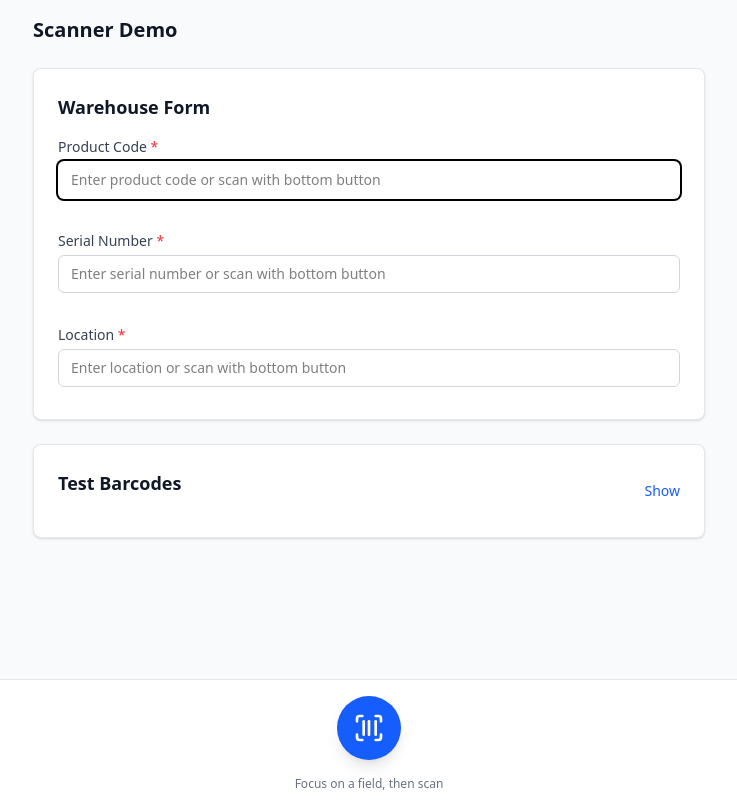
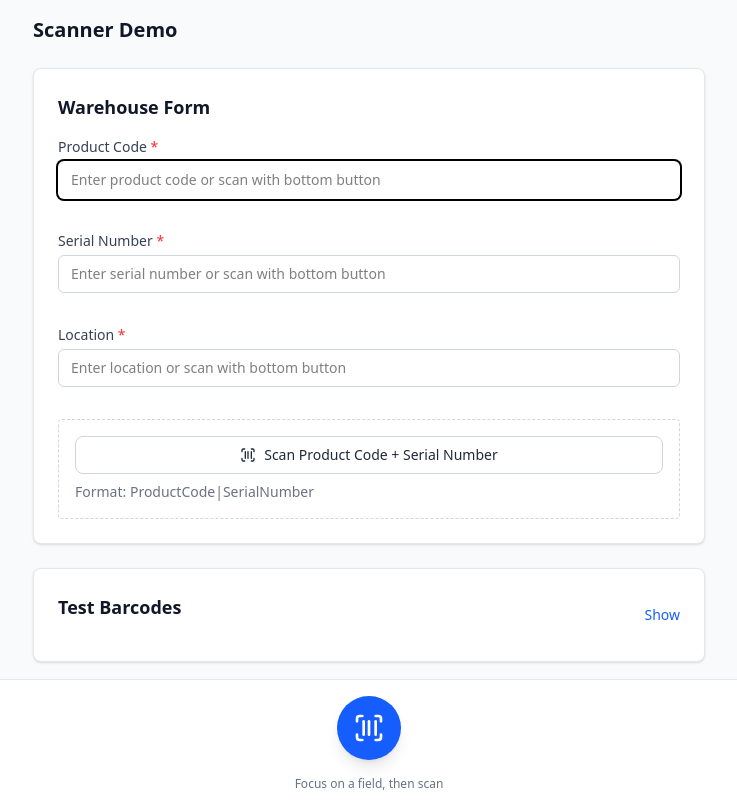
Before and after one commit to railsfactory-vishnuroshan/scanner-poc, a React (Vite) app: page / in a window 1280 px wide. Shown: the whole page, without its empty margins (271-1008 px from the left). Built offline with nearby package versions, Linux system fonts and the light colour scheme.

Commit message:
feat: add multi-field scanning support for Product Code and Serial Number

```diff
--- a/src/pages/BarcodeScannerDemoPage.tsx
+++ b/src/pages/BarcodeScannerDemoPage.tsx
@@ -99,6 +99,11 @@ export function BarcodeScannerDemoPage() {
       description: 'Focus location field and scan',
     },
     {
+      value: 'PROD456|SER123456789',
+      label: 'Multi-Field Example',
+      description: 'Use multi-scan button - fills Product Code and Serial Number',
+    },
+    {
       value: 'ABC-XYZ-789',
       label: 'Generic Barcode',
       description: 'Can be scanned into any focused field',
@@ -109,7 +114,23 @@ export function BarcodeScannerDemoPage() {
   const handleScanResult = useCallback((scannedText: string) => {
     console.log('🔄 handleScanResult called:', { scannedText, activeField, currentFocusIndex });
 
-    // Get the currently focused field and fill it
+    if (activeField === 'multiple') {
+      // Multi-field mode: fill Product Code and Serial Number
+      console.log('📋 Multi-field scan mode');
+      const parts = scannedText.split('|');
+
+      if (parts.length >= 2) {
+        console.log('✅ Multi-field format detected:', parts);
+        setValue('productCode', parts[0].trim());
+        setValue('serialNumber', parts[1].trim());
+        console.log('✅ Both fields populated');
+      } else {
+        // Fallback: put entire string in product code
+        console.log('⚠️ Single value detected, filling product code only');
+        setValue('productCode', scannedText);
+      }
+    } else {
+      // Single field mode: fill focused field
       const currentField = getCurrentFocusedField();
       console.log('🎯 Filling focused field:', currentField, 'with value:', scannedText);
 
@@ -118,6 +139,7 @@ export function BarcodeScannerDemoPage() {
 
       // Move to next field for continuous scanning workflow
       focusNextField();
+    }
 
     console.log('🔒 Closing scanner...');
     setShowScanner(false);
@@ -127,6 +149,12 @@ export function BarcodeScannerDemoPage() {
   const openScanner = () => {
     console.log('📷 Opening scanner for currently focused field');
     setActiveField('bottom-menu');  // Always use bottom-menu mode
+    setShowScanner(true);
+  };
+
+  const openMultiFieldScanner = () => {
+    console.log('📷 Opening multi-field scanner');
+    setActiveField('multiple');  // Use multiple mode
     setShowScanner(true);
   };
 
@@ -200,6 +228,21 @@ export function BarcodeScannerDemoPage() {
                     <p className="text-sm text-red-500">{errors.location.message}</p>
                   )}
                 </div>
+              </div>
+
+              {/* Multi-field scan button */}
+              <div className="rounded border border-dashed border-gray-300 p-4">
+                <button
+                  type="button"
+                  onClick={openMultiFieldScanner}
+                  className="btn-secondary flex w-full items-center justify-center gap-2"
+                >
+                  <ScanBarcodeIcon className="size-4" />
+                  <span>Scan Product Code + Serial Number</span>
+                </button>
+                <p className="mt-2 text-sm text-gray-500">
+                  Format: ProductCode|SerialNumber
+                </p>
               </div>
             </form>
           </div>
```
Lines whose indentation alone changed are shown as unchanged.
